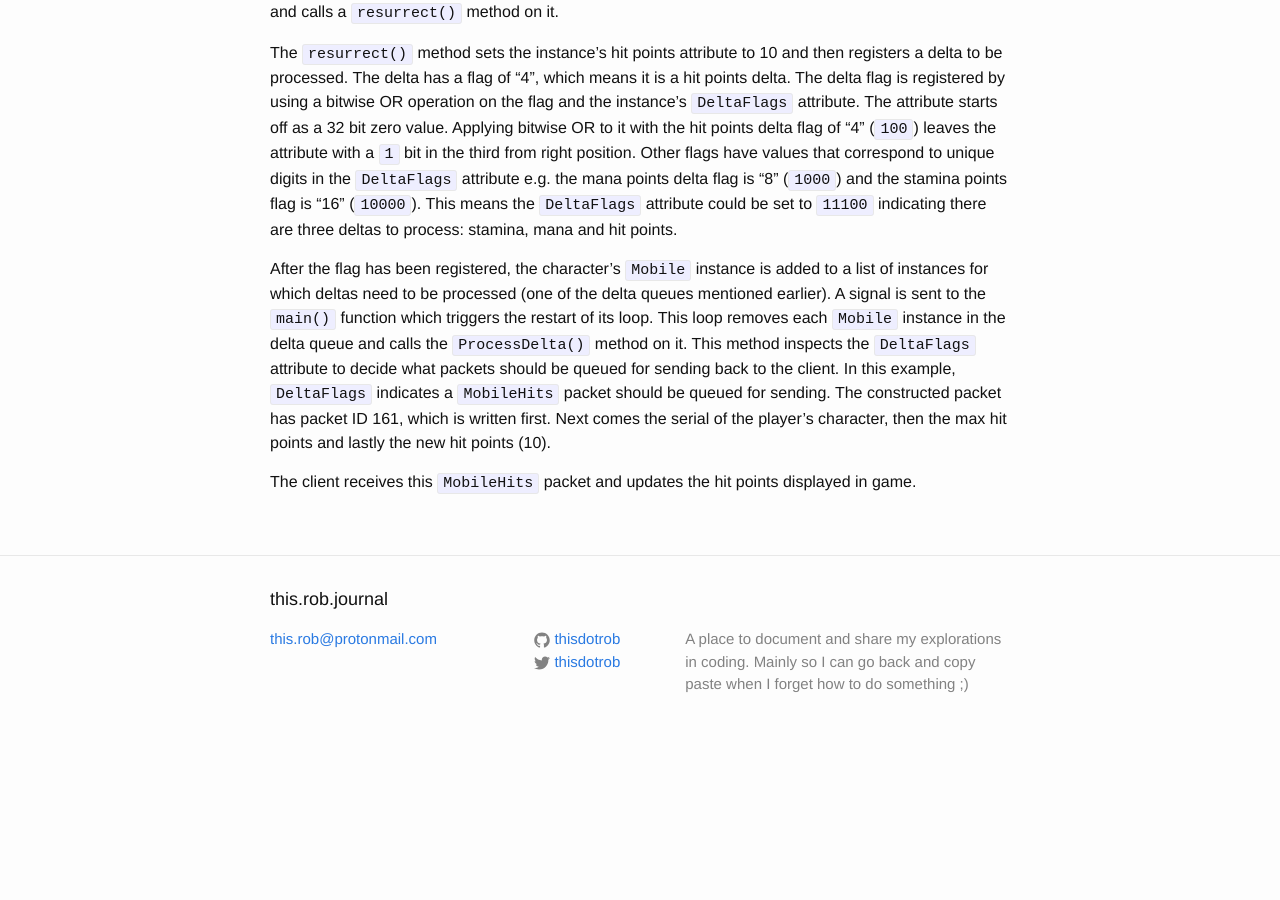
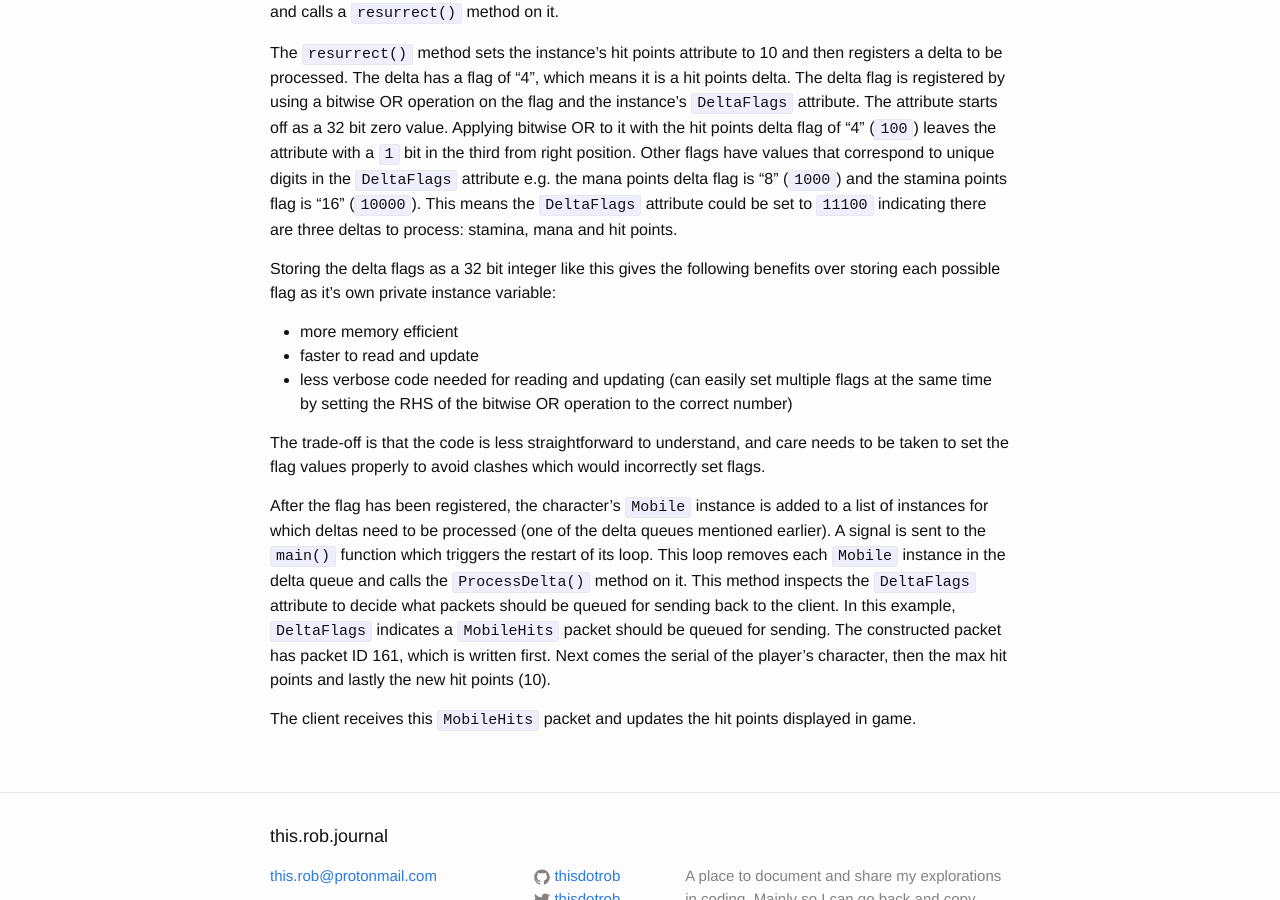
Before and after one commit to thisdotrob/thisdotrob.github.io, a Jekyll site: the page built from _posts/2023-10-29-serv-uo-code-review.markdown, in a window 1280 px wide and 900 px high, scrolled down 2474 px. Built offline with Jekyll 4.4.1, drawn with Linux system fonts in a browser that asks for light colours; before the commit the page ends 3230 px from its top, so only the background shows below that.

Commit message:
Add paragraph to post on ServUO code review

```diff
--- a/_posts/2023-10-29-serv-uo-code-review.markdown
+++ b/_posts/2023-10-29-serv-uo-code-review.markdown
@@ -56,6 +56,13 @@ The handler finds the corresponding gump instance using the serial and type ID a
 
 The `resurrect()` method sets the instance's hit points attribute to 10 and then registers a delta to be processed. The delta has a flag of "4", which means it is a hit points delta. The delta flag is registered by using a bitwise OR operation on the flag and the instance's `DeltaFlags` attribute. The attribute starts off as a 32 bit zero value. Applying bitwise OR to it with the hit points delta flag of "4" (`100`) leaves the attribute with a `1` bit in the third from right position. Other flags have values that correspond to unique digits in the `DeltaFlags` attribute e.g. the mana points delta flag is "8" (`1000`) and the stamina points flag is "16" (`10000`). This means the `DeltaFlags` attribute could be set to `11100` indicating there are three deltas to process: stamina, mana and hit points.
 
+Storing the delta flags as a 32 bit integer like this gives the following benefits over storing each possible flag as it's own private instance variable:
+  - more memory efficient
+  - faster to read and update
+  - less verbose code needed for reading and updating (can easily set multiple flags at the same time by setting the RHS of the bitwise OR operation to the correct number)
+
+The trade-off is that the code is less straightforward to understand, and care needs to be taken to set the flag values properly to avoid clashes which would incorrectly set flags.
+
 After the flag has been registered, the character's `Mobile` instance is added to a list of instances for which deltas need to be processed (one of the delta queues mentioned earlier). A signal is sent to the `main()` function which triggers the restart of its loop. This loop removes each `Mobile` instance in the delta queue and calls the `ProcessDelta()` method on it. This method inspects the `DeltaFlags` attribute to decide what packets should be queued for sending back to the client. In this example, `DeltaFlags` indicates a `MobileHits` packet should be queued for sending. The constructed packet has packet ID 161, which is written first. Next comes the serial of the player's character, then the max hit points and lastly the new hit points (10).
 
 The client receives this `MobileHits` packet and updates the hit points displayed in game.
```
